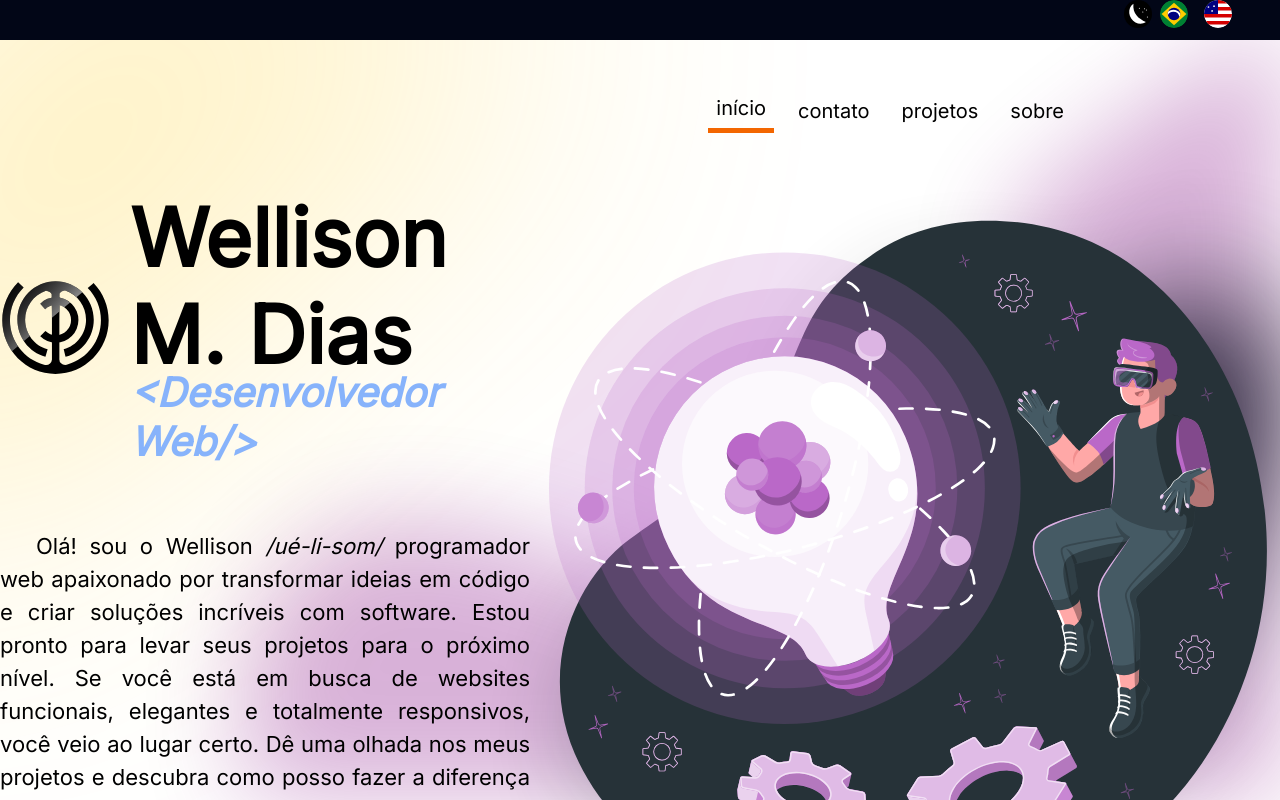
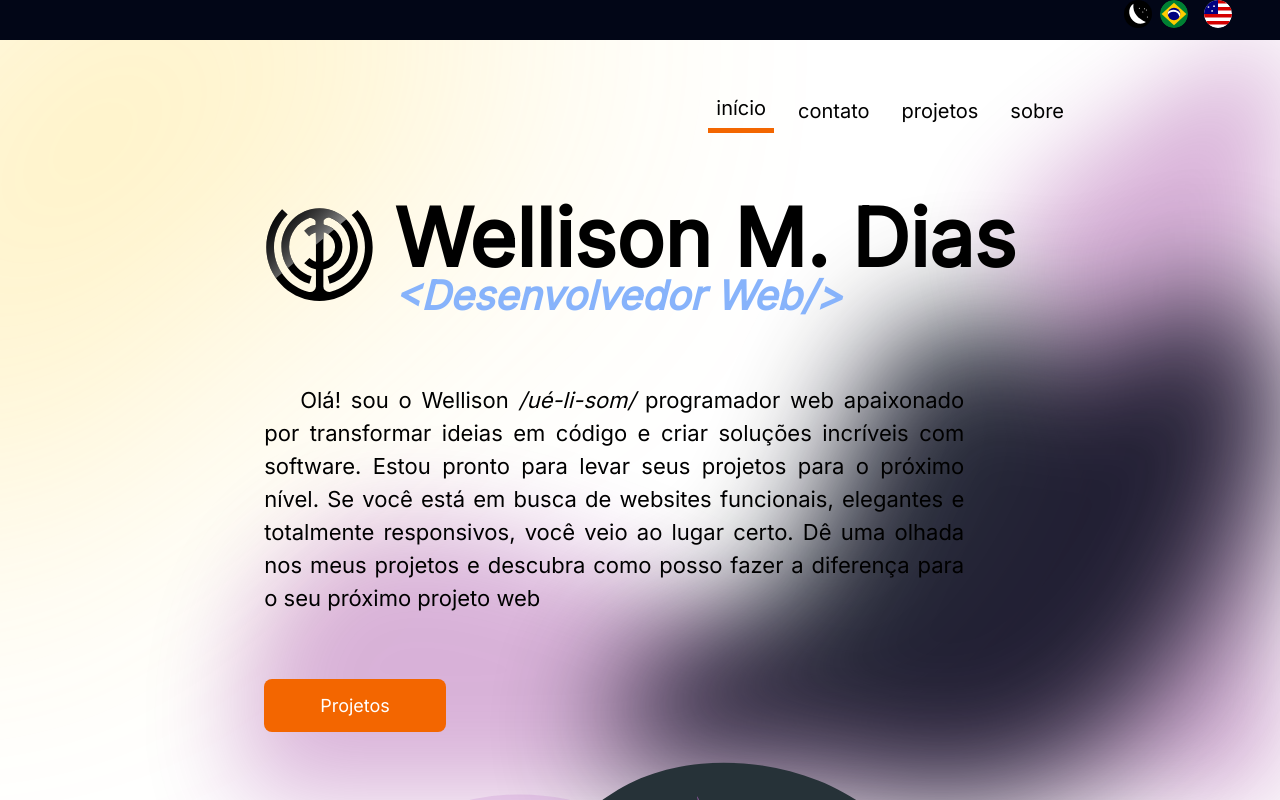
Before and after one commit to wellison-md/pprojs, a React (Vite) app: page / in a window 1280 px wide. Shown: the top 800 px of the page. Built offline with nearby package versions, Linux system fonts and the light colour scheme.

Commit message:
:recycle: refact: update common comps

```diff
--- a/src/components/common/flex/flexStyle.jsx
+++ b/src/components/common/flex/flexStyle.jsx
@@ -1,7 +1,9 @@
 import styled from "styled-components";
 
 export const FlexContainer = styled.div`
+  align-items: ${(props) => props.$v || 'center' };
   display: flex;
-  align-items: ${(props) => props.$v || 'center' };
+  flex-direction: ${(props) => props.$col || 'row' };
+  flex-wrap: wrap;
   justify-content: ${(props) => props.$h || 'center' };
 `;
--- a/src/components/common/flex/index.jsx
+++ b/src/components/common/flex/index.jsx
@@ -1,9 +1,9 @@
 import PropTypes from 'prop-types';
 import { FlexContainer } from "./flexStyle";
 
-export default function Flex({ children, $v, $h }) {
+export default function Flex({ children, $v, $h, $col }) {
   return (
-    <FlexContainer $v={ $v } $h={ $h }>
+    <FlexContainer $v={ $v } $h={ $h } $col={ $col }>
       { children }
     </FlexContainer>
   );
@@ -13,4 +13,5 @@ Flex.propTypes = {
   children: PropTypes.node,
   $v: PropTypes.string,
   $h: PropTypes.string,
+  $col: PropTypes.string,
 }
--- a/src/components/common/spacer/spacerStyle.jsx
+++ b/src/components/common/spacer/spacerStyle.jsx
@@ -1,6 +1,6 @@
 import styled from "styled-components";
 
 export const SpacerContainer = styled.div`
-  width: 100vw;
+  width: 100%;
   height: ${(props) => props.$s || '24px' };
 `;
```
